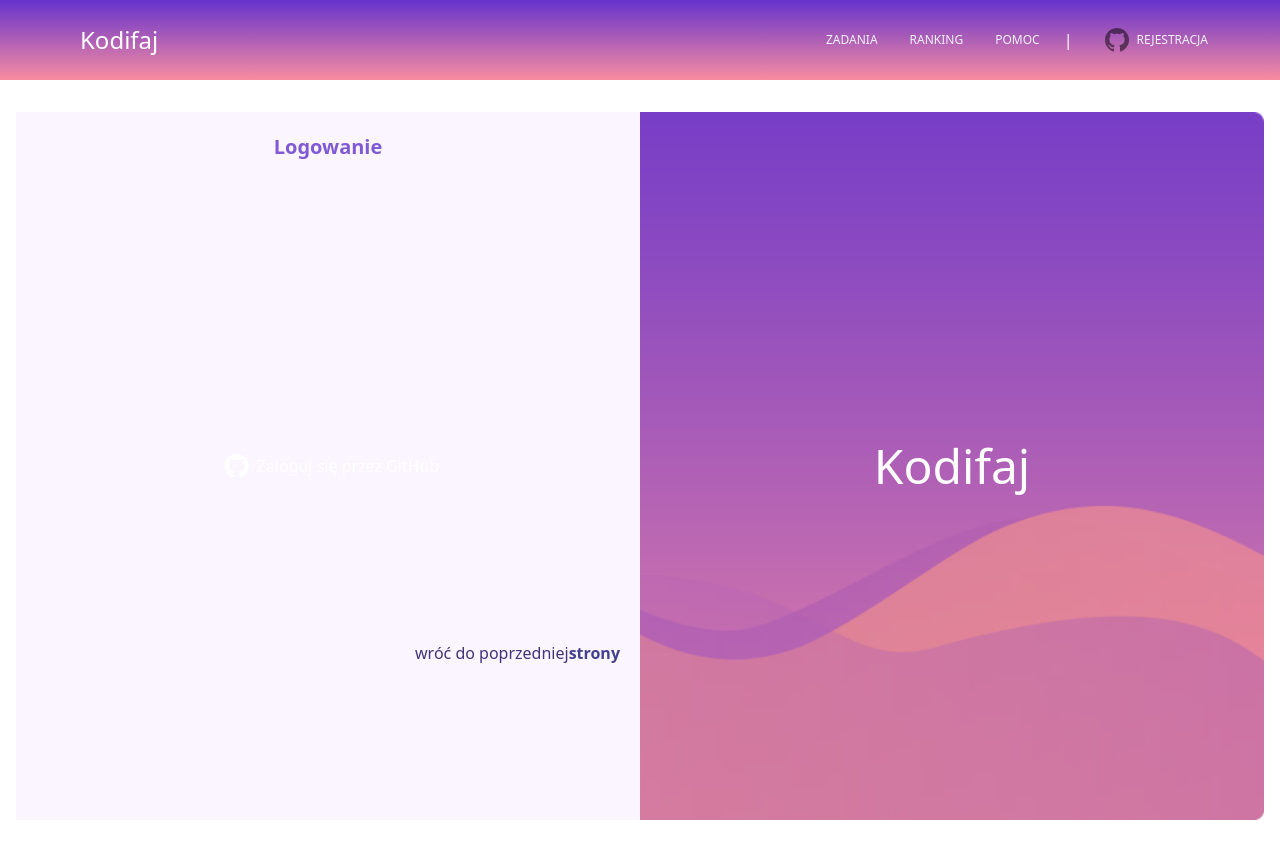
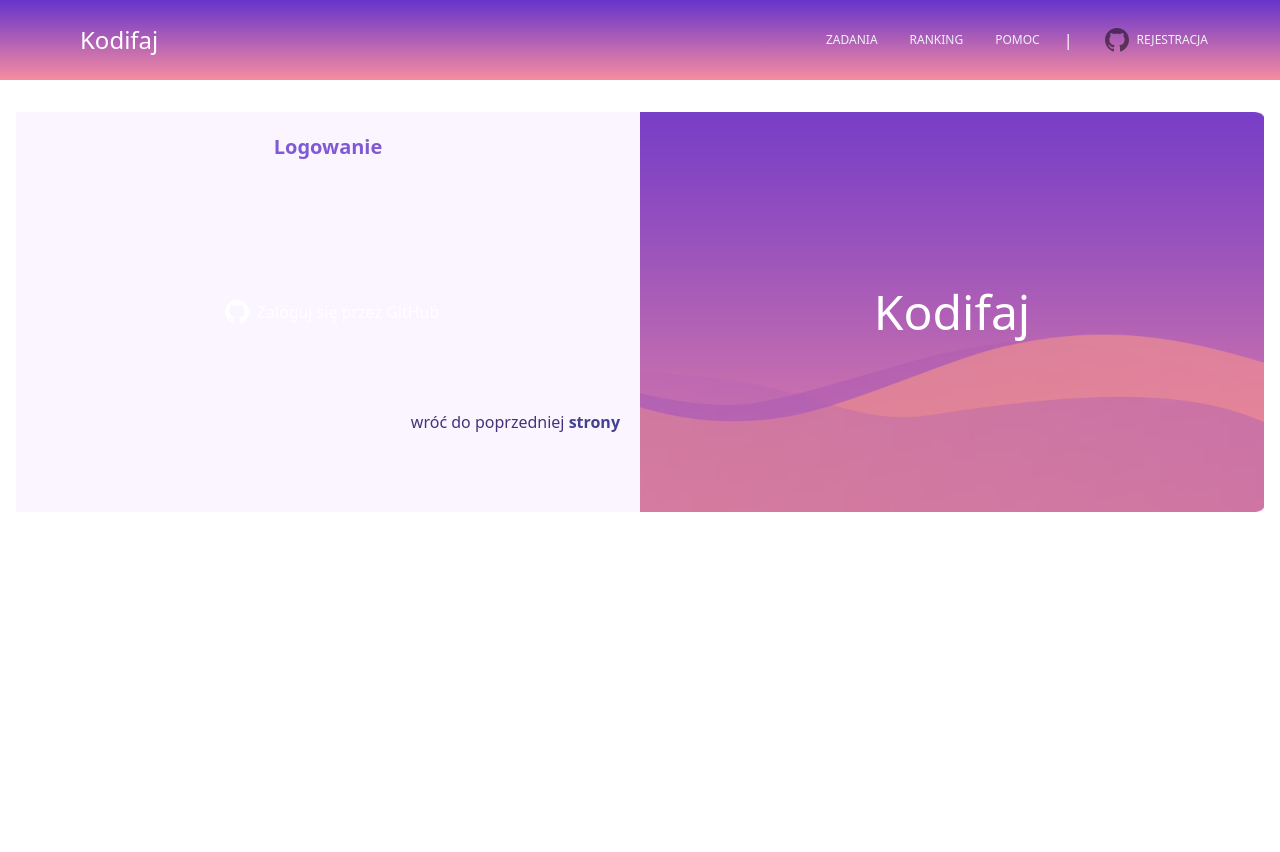
Before and after one commit to czechue/kodifaj, a Next.js app: page /views/login in a window 1280 px wide. After the commit the page ends 800 px from the top, so only its background shows below. Built offline with nearby package versions, Linux system fonts and the light colour scheme.

Commit message:
#17 Poprawiony div z obrazkiem + usuniety plik footer

```diff
--- a/components/footer/footer.tsx
+++ /dev/null
@@ -1,5 +0,0 @@
-import React from 'react';
-
-export default function FooterComponent() {
-  return <div>footer</div>;
-}
--- a/components/login/login.tsx
+++ b/components/login/login.tsx
@@ -1,4 +1,9 @@
 import React from 'react';
+import Router from 'next/router';
+
+const bgImage = {
+  backgroundImage: `url(/static/images/bg-login.png)`,
+};
 
 export default function LoginComponent() {
   return (
@@ -22,30 +27,22 @@ export default function LoginComponent() {
           <div className="flex flex-1 items-center justify-end pb-12 sm:pb-0">
             <span className="pr-5 text-purple-900">
               wróć do poprzedniej
-              <a className="text-indigo-800 font-bold" href="#">
+              <span
+                className="text-indigo-800 font-bold cursor-pointer"
+                onClick={() => Router.back()}
+              >
+                {' '}
                 strony
-              </a>
+              </span>
             </span>
           </div>
         </div>
 
-        <div className="sm:w-1/2 sm:block relative hidden">
-          <h2
-            className="absolute text-5xl text-white"
-            style={{
-              top: '50%',
-              left: '50%',
-              transform: 'translate(-50%, -50%)',
-            }}
-          >
-            Kodifaj
-          </h2>
-          <img
-            src="/static/images/bg-login.png"
-            alt="object"
-            className=" w-full"
-            style={{}}
-          />
+        <div
+          className="sm:w-1/2 sm:flex justify-center flex-col items-center bg-repeat-round h-100 hidden"
+          style={bgImage}
+        >
+          <h2 className=" text-5xl text-white">Kodifaj</h2>
         </div>
       </div>
     </div>
```
